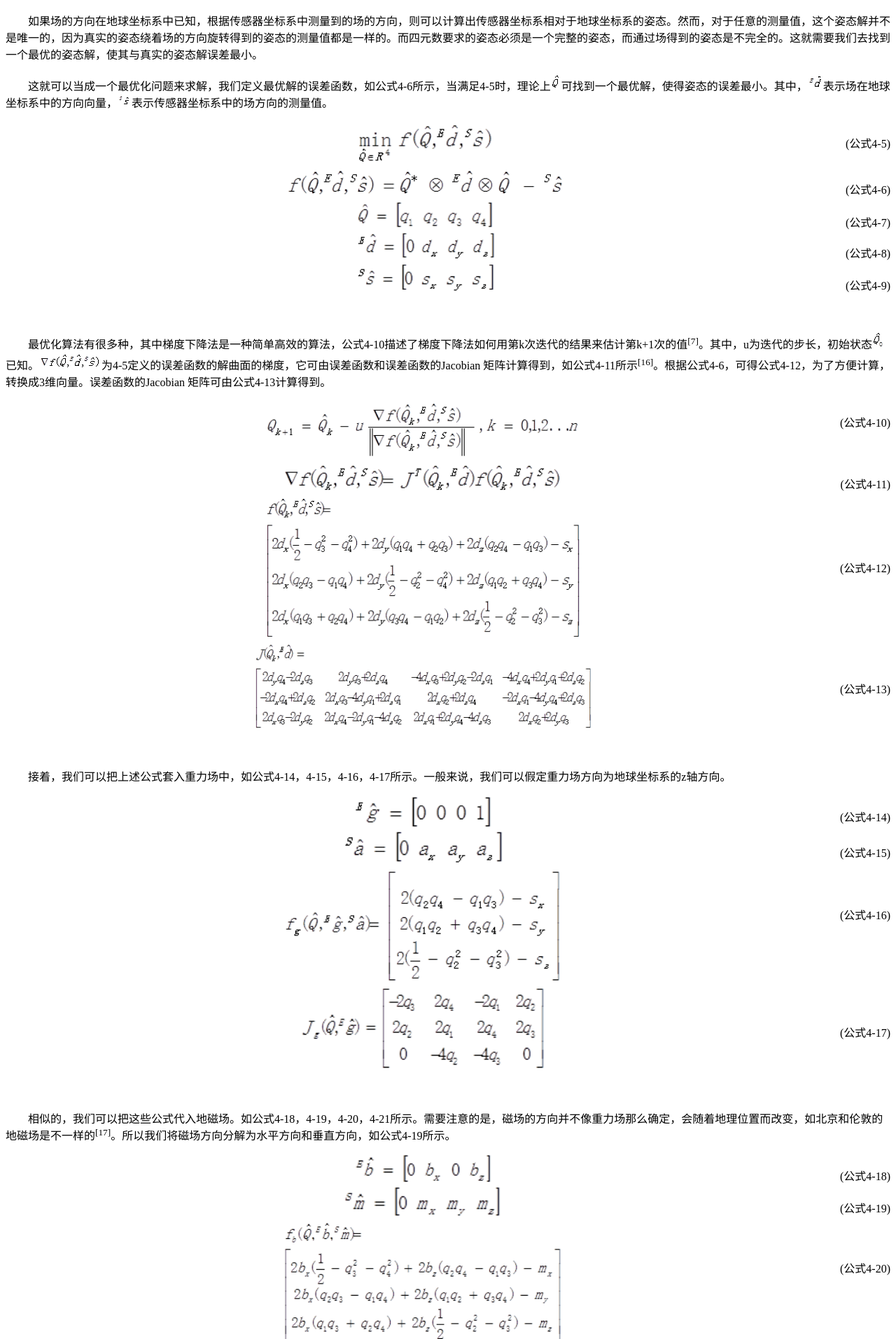
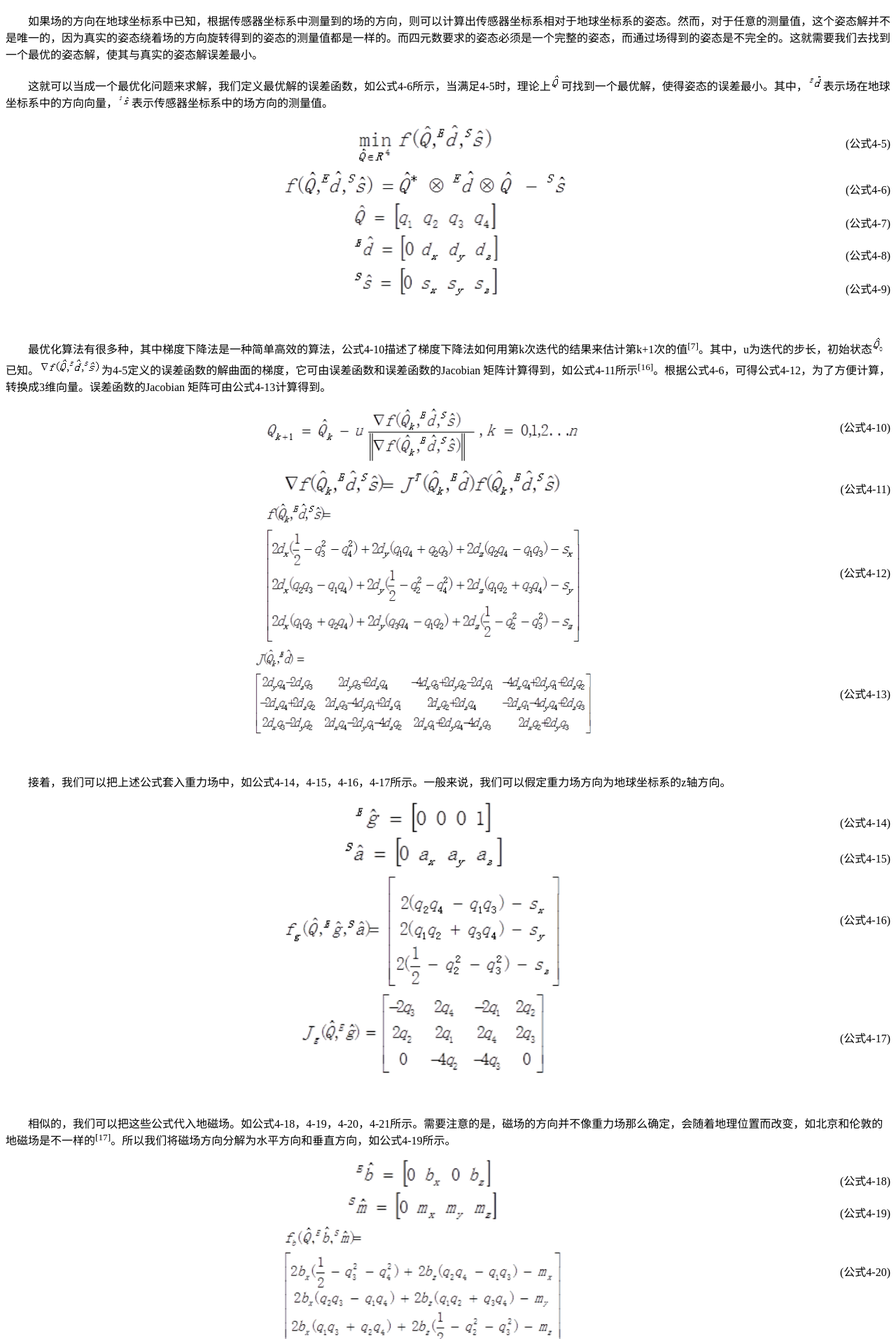
Before and after one commit to RCSTech/RCSTech.github.io, a Jekyll site: the page built from _posts/2014-2-22-Gradient-descent.md, in a window 1280 px wide. Shown: the part 2026-3940 px from the top of the page at 70% size. Built offline with Jekyll 4.4.1, drawn with Linux system fonts in a browser that asks for light colours; nearby versions of some CDN libraries; comment, search, counter and statistics services are not loaded; a style sheet for code colours, icons or effects is not loaded.

Commit message:
有几行不知道为什么很奇怪啊

```diff
--- a/_posts/2014-2-22-Gradient-descent.md
+++ b/_posts/2014-2-22-Gradient-descent.md
@@ -84,19 +84,19 @@
 <span style="float:right;"><br>(公式4-5)</span>
 </div>
 
-<div style="text-align:center"><img src="{{site.img_path}}/2014-2-22 fig17.png" style="width:400px" alt="图17">
+<div style="text-align:center"><img src="{{site.img_path}}/2014-2-22 fig17.png" style="width:410px" alt="图17">
 <span style="float:right;"><br>(公式4-6)</span>
 </div>
 
-<div style="text-align:center"><img src="{{site.img_path}}/2014-2-22 fig18.png" style="width:200px" alt="图18">
+<div style="text-align:center"><img src="{{site.img_path}}/2014-2-22 fig18.png" style="width:210px" alt="图18">
 <span style="float:right;"><br>(公式4-7)</span>
 </div>
 
-<div style="text-align:center"><img src="{{site.img_path}}/2014-2-22 fig19.png" style="width:200px" alt="图19">
+<div style="text-align:center"><img src="{{site.img_path}}/2014-2-22 fig19.png" style="width:210px" alt="图19">
 <span style="float:right;"><br>(公式4-8)</span>
 </div>
 
-<div style="text-align:center"><img src="{{site.img_path}}/2014-2-22 fig20.png" style="width:200px" alt="图20">
+<div style="text-align:center"><img src="{{site.img_path}}/2014-2-22 fig20.png" style="width:210px" alt="图20">
 <span style="float:right;"><br>(公式4-9)</span>
 </div>
 <br>
@@ -145,7 +145,7 @@
 <span style="float:right;"><br>(公式4-18)</span>
 </div>
 
-<div style="text-align:center"><img src="{{site.img_path}}/2014-2-22 fig32.png" style="width:230px" alt="图32">
+<div style="text-align:center"><img src="{{site.img_path}}/2014-2-22 fig32.png" style="width:220px" alt="图32">
 <span style="float:right;"><br>(公式4-19)</span>
 </div>
 
```
